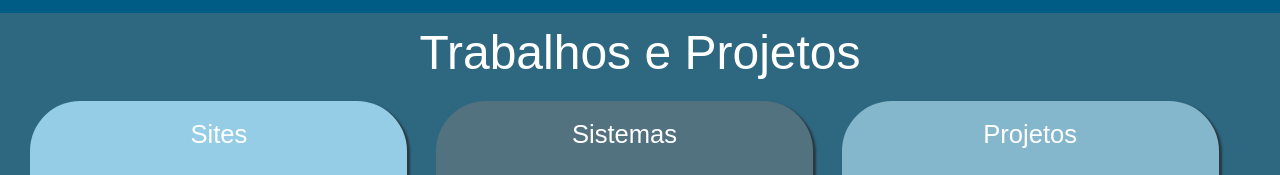
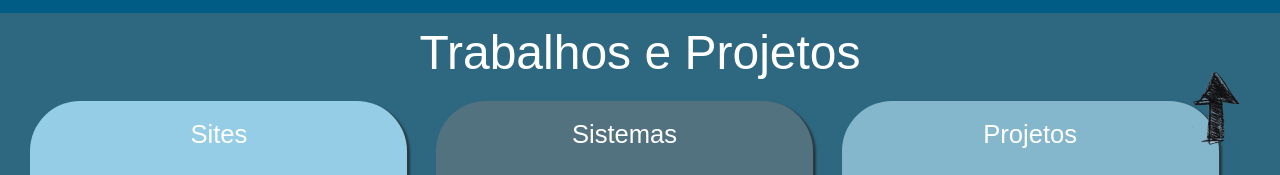
Before and after one commit to HgPBrito/curriculo, a plain HTML site: page index.html in a window 1280 px wide. Shown: the part 607-782 px from the top of the page. Drawn offline with Linux system fonts and the light colour scheme; a web font is replaced by a local one.

Commit message:
criação de botão para o topo

```diff
--- a/css/estilo.css
+++ b/css/estilo.css
@@ -16,6 +16,24 @@ main{
     max-width: 1600px;
     margin: 0 auto;
     overflow: hidden;
+}
+
+#seta{
+    width: 100px;
+    height: 100px;
+    border-radius: 50px;
+    position: fixed;
+    bottom: 2em;
+    right: 15px;
+}
+#seta img{
+
+    width: 100px;
+    height: 100px;
+    border-radius: 50px;
+    position: fixed;
+    bottom: 2em;
+    right: 15px;
 }
 
 /* estilo do topo e menu */
--- a/index.html
+++ b/index.html
@@ -10,8 +10,11 @@
 </head>
 
 <body>
-    <main>
+    <main id="main">
         <!-- Área de Topo - logotipo e Menu -->
+        <nav id="seta">
+            <a href="#main"><img src="img\seta.png" alt="seta para cima"></a>
+        </nav>
         <header>
             <img src="img/logo-topo2.png" alt="Currículo">
             <nav>
```
Also changed, not shown: img/seta.png (added).
